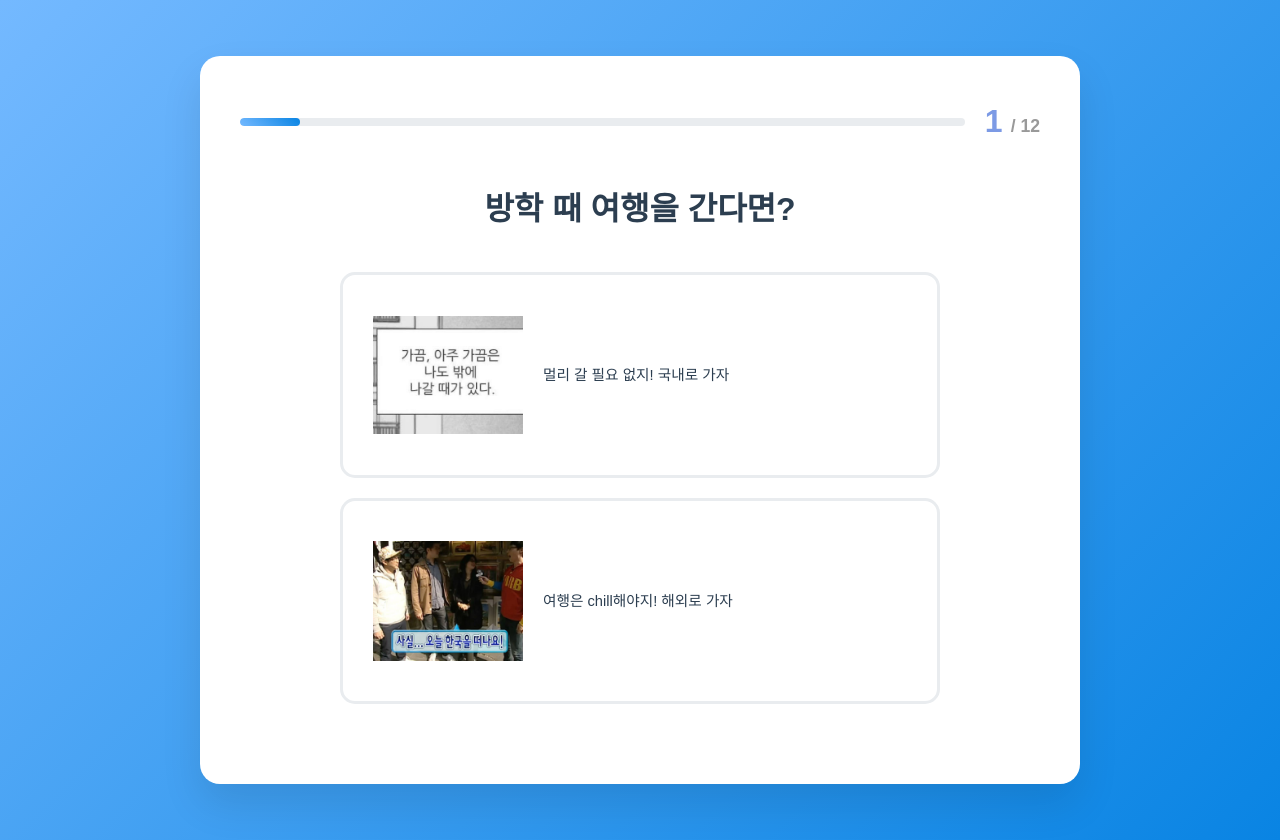
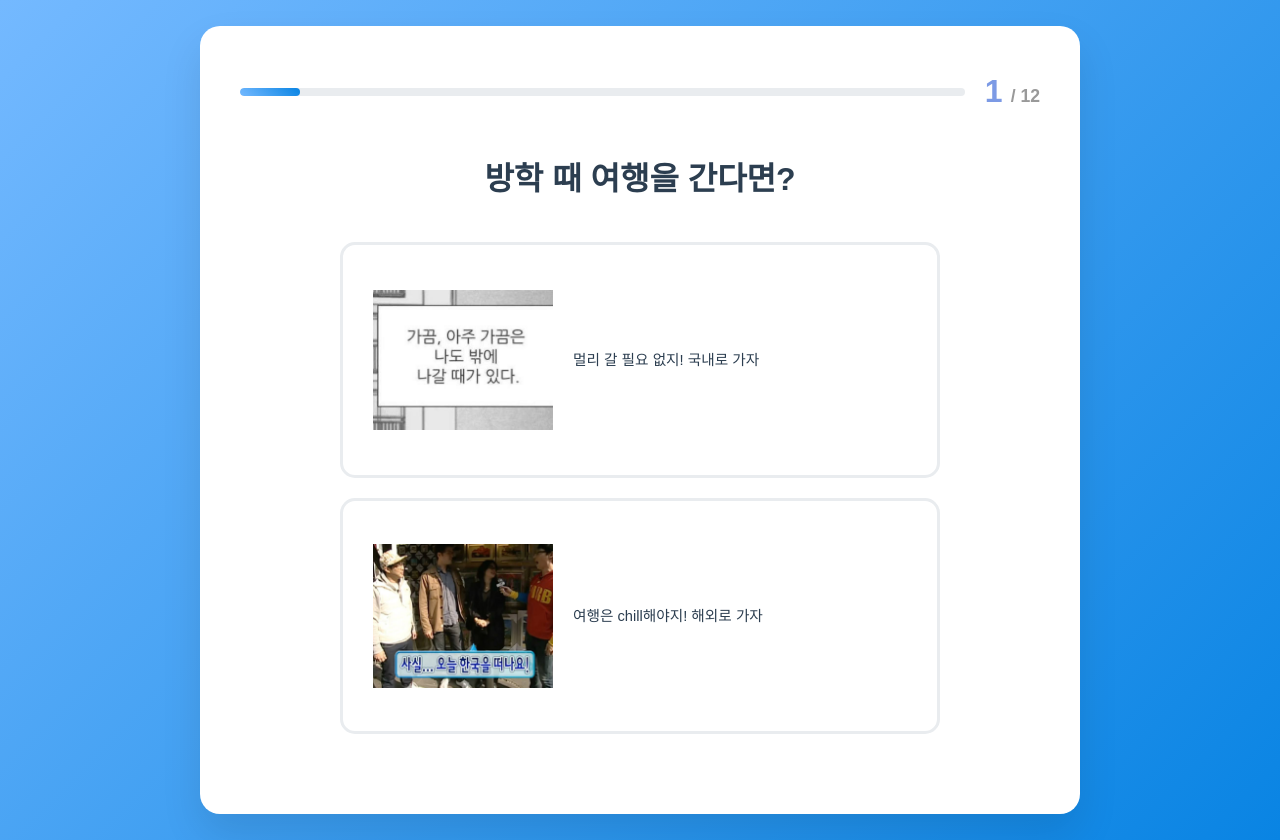
Before and after one commit to 88TOUR/anitest, a React (Vite) app: page / in a window 1280 px wide. Both pictures are taken after a click on the button "테스트 시작하기". Built offline with nearby package versions, Linux system fonts and the light colour scheme.

Commit message:
이미지 사이즈 확대

```diff
--- a/src/styles/Question.css
+++ b/src/styles/Question.css
@@ -102,8 +102,8 @@ box-shadow: 0 10px 25px rgba(116, 185, 255, 0.3);
 }
 
 .option-img {
-  width:150px;
-  height:150px;
+  width:180px;
+  height:180px;
   object-fit: contain;
   margin-right: 20px;
   flex-shrink: 0;
```
